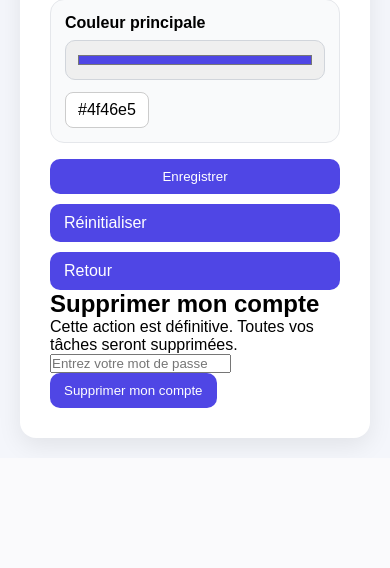
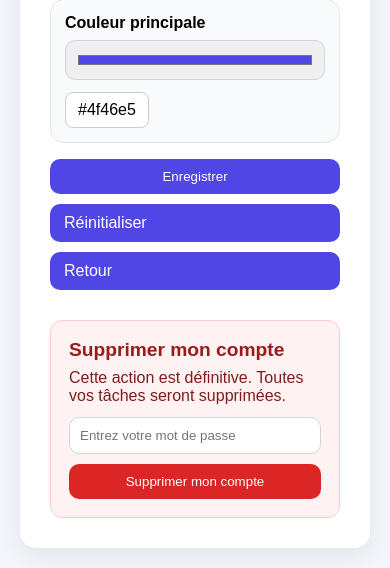
Before and after one commit to fatoumbayeseck/todo_web, a Flask app: page /settings in a window 390 px wide. Shown: the part 683-1251 px from the top of the page. Before the commit the page ends 1134 px from the top, so only its background shows below. Run offline with Flask 3, Linux system fonts and the light colour scheme; the visitor is signed in with stand-in values (Sample User, id 1); data that the repository does not hold is empty; some libraries are stand-ins or nearby versions.

Commit message:
Add files via upload

```diff
--- a/static/style.css
+++ b/static/style.css
@@ -362,4 +362,51 @@ button,
     text-decoration: none;
     font-weight: bold;
 }
+
+.danger-zone {
+    margin-top: 30px;
+    padding: 18px;
+    border: 1px solid #fecaca;
+    background: #fef2f2;
+    border-radius: 12px;
 }
+
+.danger-zone h2 {
+    font-size: 1.2rem;
+    color: #991b1b;
+    margin-bottom: 8px;
+}
+
+.danger-zone p {
+    color: #7f1d1d;
+    margin-bottom: 12px;
+}
+
+.delete-account-form {
+    display: flex;
+    gap: 10px;
+    flex-wrap: wrap;
+}
+
+.delete-account-form input {
+    flex: 1;
+    min-width: 220px;
+    padding: 10px;
+    border-radius: 10px;
+    border: 1px solid #d1d5db;
+}
+
+.delete-account-btn {
+    background: #dc2626;
+}
+
+@media (max-width: 700px) {
+    .delete-account-form {
+        flex-direction: column;
+    }
+
+    .delete-account-btn {
+        width: 100%;
+    }
+}
+}
```
